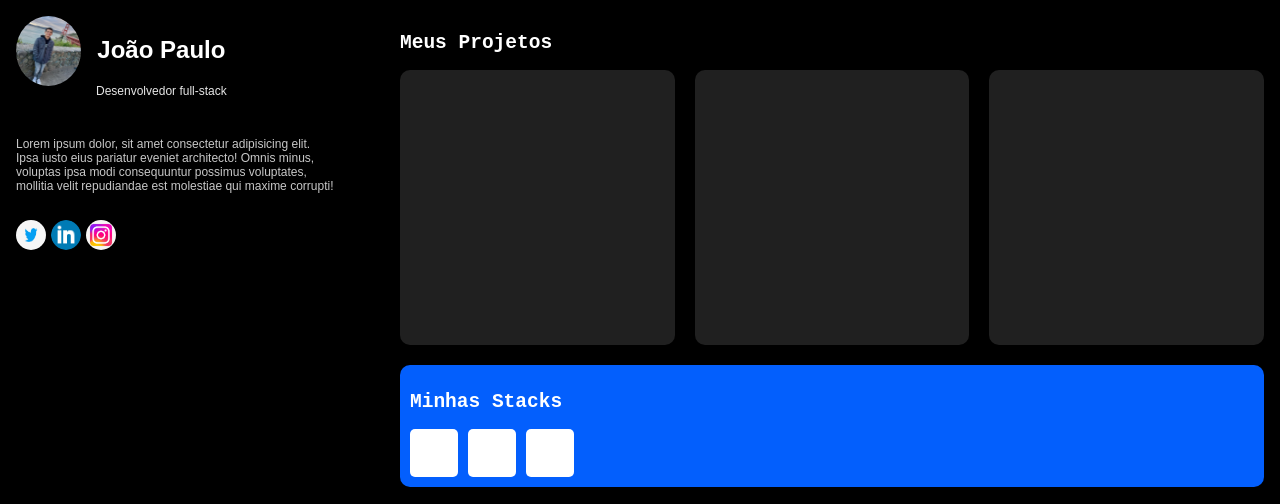
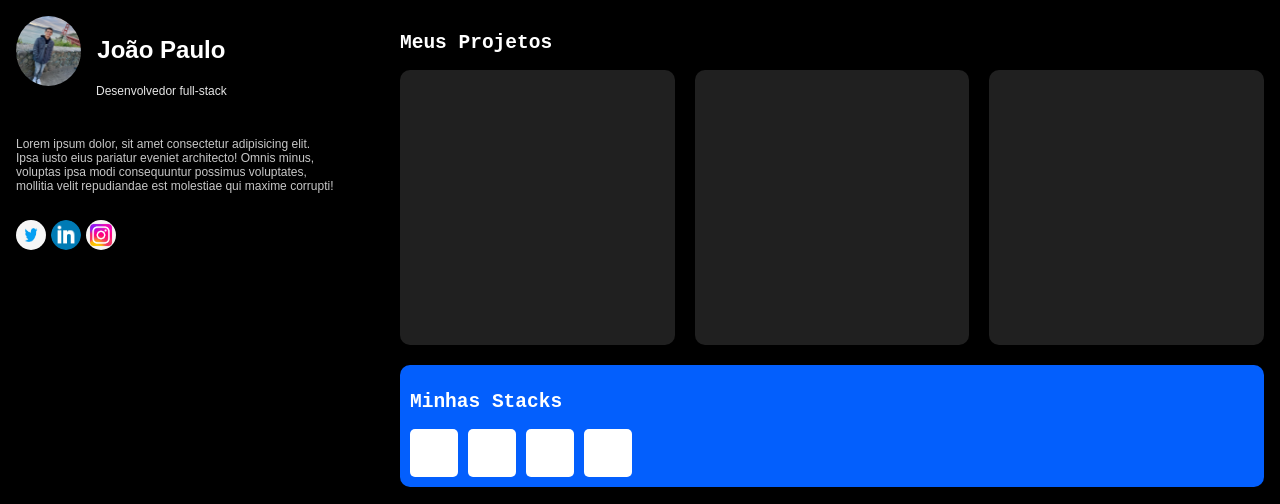
Before and after one commit to JoaoQDev/portifolio, a plain HTML site: page index.html in a window 1280 px wide. Shown: the top 504 px of the page. Drawn offline with Linux system fonts and the light colour scheme.

Commit message:
Adicionei mais uma stack

```diff
--- a/index.html
+++ b/index.html
@@ -46,6 +46,7 @@
                     <div class="tool"></div>
                     <div class="tool"></div>
                     <div class="tool"></div>
+                    <div class="tool"></div>
                 </div>
             </div>
             <div class="grid">
```
